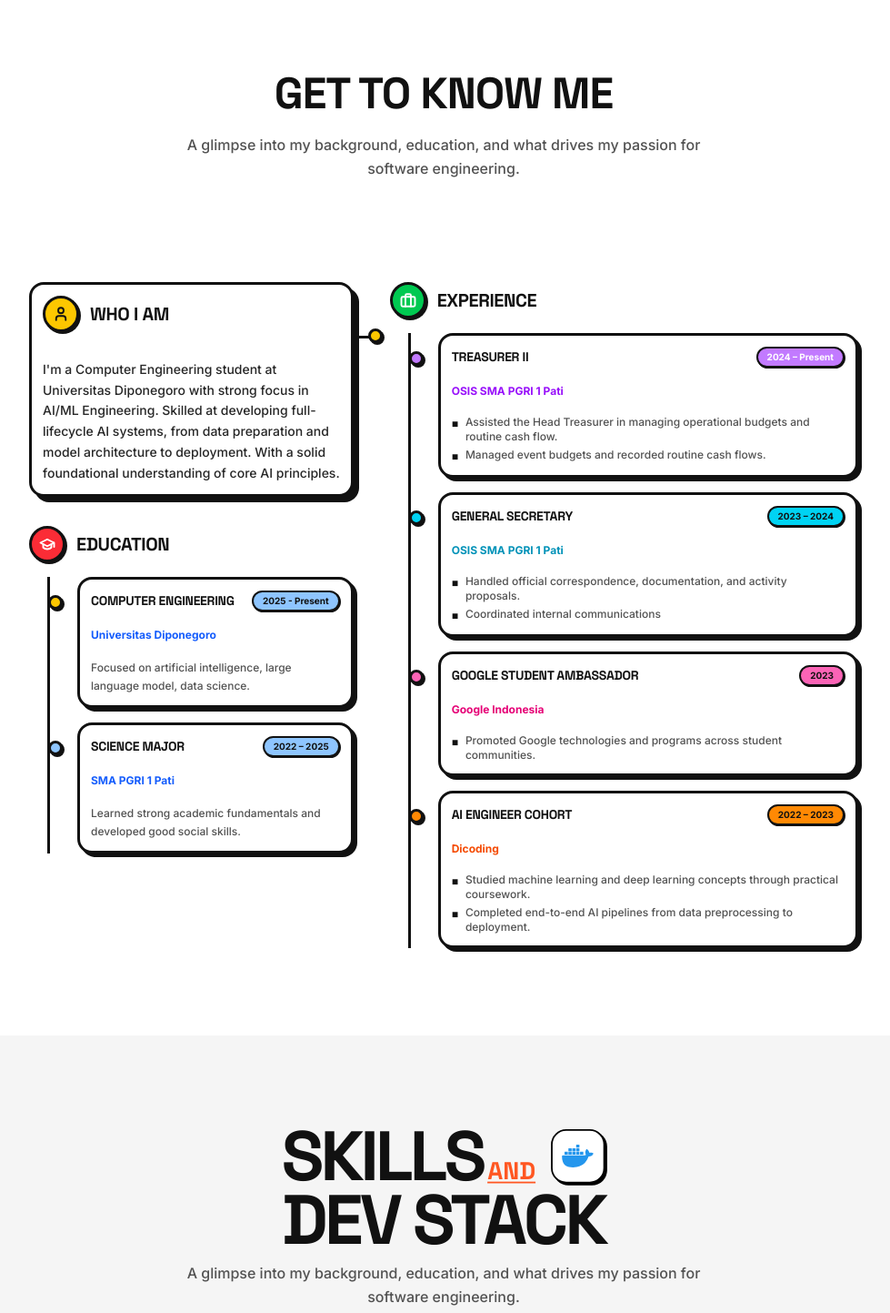
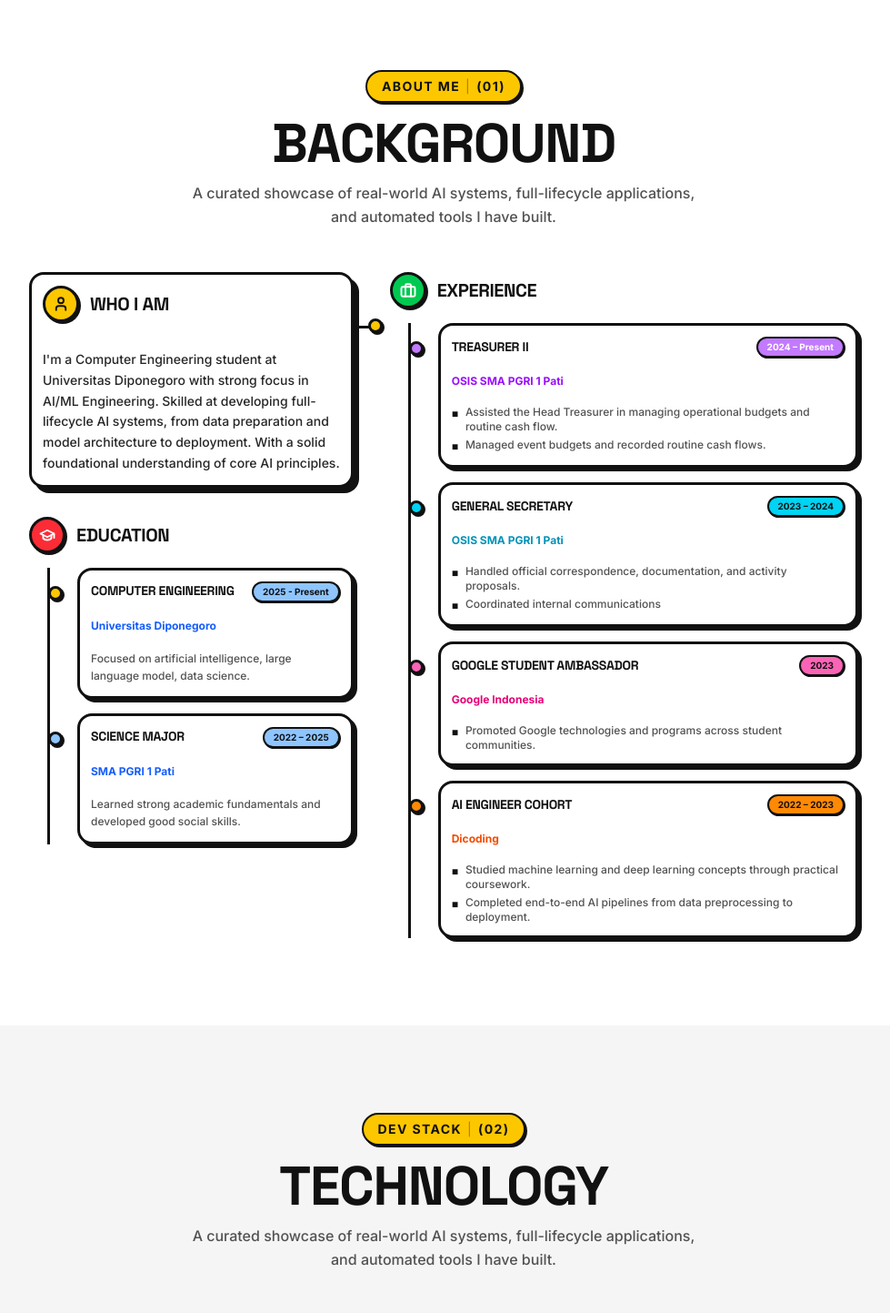
Before and after one commit to ddiazridho/diaz-portofolio, a Next.js app: page / in a window 1280 px wide. Shown: the part 820-2263 px from the top of the page at 91% size, without its empty margins (152-1131 px from the left). Built offline with nearby package versions, Linux system fonts and the light colour scheme.

Commit message:
udah keren

```diff
--- a/app/components/AboutSection.tsx
+++ b/app/components/AboutSection.tsx
@@ -22,17 +22,44 @@
       <div className="section">
 
         {/* Header */}
-        <div className="flex flex-col items-center justify-center text-center mb-20 lg:mb-28">
-          {/* <motion.div variants={fadeUp} custom={0} initial="hidden" whileInView="visible" viewport={{ once: true }}>
-            <span className="inline-block px-4 py-1.5 rounded-full border-[2.5px] border-[#111] bg-yellow-400 text-[#111] font-bold text-xs sm:text-sm tracking-widest shadow-[2px_2px_0px_0px_#111] mb-4 uppercase">
-              Background Story
+        <div className="flex flex-col items-center justify-center text-center mb-10 lg:mb-12">
+          {/* Counter Badge */}
+          <motion.div
+            variants={fadeUp}
+            custom={0}
+            initial="hidden"
+            whileInView="visible"
+            viewport={{ once: true }}
+          >
+            <span className="inline-flex items-center gap-1.5 px-4 py-1.5 rounded-full border-[2.5px] border-[#111] bg-yellow-400 text-[#111] font-bold text-xs sm:text-sm tracking-widest shadow-[2px_2px_0px_0px_#111] mb-3 uppercase">
+              About me<span className="opacity-40 font-normal">|</span> (01)
             </span>
-          </motion.div> */}
-          <motion.h2 variants={fadeUp} custom={1} initial="hidden" whileInView="visible" viewport={{ once: true }} className="text-3xl md:text-5xl font-black uppercase tracking-tight mb-4" style={{ fontFamily: "var(--font-space-grotesk)" }}>
-            GET TO KNOW ME
+          </motion.div>
+
+          {/* Section Title: Selected Works */}
+          <motion.h2
+            variants={fadeUp}
+            custom={1}
+            initial="hidden"
+            whileInView="visible"
+            viewport={{ once: true }}
+            className="text-4xl sm:text-5xl md:text-6xl font-black uppercase tracking-tight text-[#111] text-center leading-[1.05] mb-2"
+            style={{ fontFamily: "var(--font-space-grotesk)" }}
+          >
+            BACKGROUND <br />
+
           </motion.h2>
-          <motion.p variants={fadeUp} custom={2} initial="hidden" whileInView="visible" viewport={{ once: true }} className="text-neutral-600 max-w-xl text-sm sm:text-base font-medium leading-relaxed">
-            A glimpse into my background, education, and what drives my passion for software engineering.
+
+          {/* Subtitle */}
+          <motion.p
+            variants={fadeUp}
+            custom={2}
+            initial="hidden"
+            whileInView="visible"
+            viewport={{ once: true }}
+            className="text-neutral-600 max-w-xl text-sm sm:text-base font-medium leading-relaxed"
+          >
+            A curated showcase of real-world AI systems, full-lifecycle applications, and automated tools I have built.
           </motion.p>
         </div>
 
--- a/app/components/ContactSection.tsx
+++ b/app/components/ContactSection.tsx
@@ -9,7 +9,7 @@
   HiArrowTopRightOnSquare,
 } from "react-icons/hi2";
 import { SiGithub } from "react-icons/si";
-import { FaLinkedin, FaWhatsapp } from "react-icons/fa6";
+import { FaLinkedin, FaInstagram } from "react-icons/fa6";
 
 const fadeUp = {
   hidden: { opacity: 0, y: 24 },
@@ -36,10 +36,10 @@
     href: "https://www.linkedin.com/in/diaz-ridho-yuristianto/",
   },
   {
-    label: "WHATSAPP",
-    icon: <FaWhatsapp className="w-5 h-5 text-[#25D366]" />,
-    iconBg: "bg-green-100",
-    href: "https://wa.me/?text=Halo%20Diaz,%20saya%20tertarik%20untuk%20berkolaborasi",
+    label: "INSTAGRAM",
+    icon: <FaInstagram className="w-5 h-5 text-[#E1306C]" />,
+    iconBg: "bg-pink-100",
+    href: "https://www.instagram.com/dyzrd_/",
   },
 ];
 
@@ -88,60 +88,59 @@
     >
       <div className="w-full min-h-screen flex flex-col items-center justify-center p-4">
         <div className="flex max-w-2xl flex-col items-center text-center">
-          {/* Pill Badge Kuning */}
+          {/* Header */}
+          <div className="flex flex-col items-center justify-center text-center mb-10 lg:mb-12">
+            {/* Counter Badge */}
             <motion.div
               variants={fadeUp}
               custom={0}
               initial="hidden"
               whileInView="visible"
               viewport={{ once: true }}
-            className="mb-4 sm:mb-5"
             >
-            <span className="inline-flex items-center gap-2 px-4 py-1.5 rounded-full border-[2.5px] border-[#111] bg-yellow-400 text-[#111] font-bold text-xs sm:text-sm tracking-widest shadow-[2px_2px_0px_0px_#111] uppercase">
-              <span className="text-base leading-none">📬</span>
-              GET IN TOUCH
+              <span className="inline-flex items-center gap-1.5 px-4 py-1.5 rounded-full border-[2.5px] border-[#111] bg-yellow-400 text-[#111] font-bold text-xs sm:text-sm tracking-widest shadow-[2px_2px_0px_0px_#111] mb-3 uppercase">
+                LAST PAGE <span className="opacity-40 font-normal">|</span> (04)
               </span>
             </motion.div>
 
-          {/* H2 Display Font Tebal */}
+            {/* Section Title: Selected Works */}
             <motion.h2
               variants={fadeUp}
               custom={1}
               initial="hidden"
               whileInView="visible"
               viewport={{ once: true }}
-            className="text-3xl sm:text-5xl md:text-6xl font-black uppercase tracking-tight text-[#111] text-center leading-[1.08] mb-4 sm:mb-5"
+              className="text-4xl sm:text-5xl md:text-6xl font-black uppercase tracking-tight text-[#111] text-center leading-[1.05] mb-2"
               style={{ fontFamily: "var(--font-space-grotesk)" }}
             >
-            LET&apos;S TALK ABOUT YOUR <br />
-            <span className="relative inline-block mt-1">
-              NEXT PROJECT!
-            </span>
+              CONTACT ME<br />
+
             </motion.h2>
 
-          {/* Subtitle / Deskripsi */}
+            {/* Subtitle */}
             <motion.p
               variants={fadeUp}
               custom={2}
               initial="hidden"
               whileInView="visible"
               viewport={{ once: true }}
-            className="w-full text-neutral-600 text-sm sm:text-base font-medium leading-relaxed text-center"
+              className="text-neutral-600 max-w-xl text-sm sm:text-base font-medium leading-relaxed"
             >
-            Tertarik untuk hire, kolaborasi, atau sekadar sapa? <br className="hidden sm:inline" />
-            Inbox saya selalu terbuka untuk Anda.
+              A curated showcase of real-world AI systems, full-lifecycle applications, and automated tools I have built.
             </motion.p>
+          </div>
 
-          {/* Kotak Email Utama (Border hitam 3px, hard shadow 4px, tombol salin interaktif) */}
+          {/* Main Card */}
           <motion.div
             variants={fadeUp}
             custom={3}
             initial="hidden"
             whileInView="visible"
             viewport={{ once: true }}
-            className="mt-8 mb-6 w-full sm:mt-10 sm:mb-8"
+            className="w-full border-[3px] border-[#111] bg-white rounded-2xl sm:rounded-3xl p-5 sm:p-7 md:p-8 shadow-[6px_6px_0px_0px_#111] hover:-translate-y-1 hover:-translate-x-1 hover:shadow-[8px_8px_0px_0px_#111] transition-all duration-200 flex flex-col gap-4 sm:gap-5"
           >
-            <div className="border-[3px] border-[#111] bg-white rounded-2xl sm:rounded-3xl p-4 sm:p-5 md:p-6 shadow-[4px_4px_0px_0px_#111] sm:shadow-[5px_5px_0px_0px_#111] hover:shadow-[7px_7px_0px_0px_#111] hover:-translate-y-0.5 hover:-translate-x-0.5 transition-all duration-200 flex flex-col sm:flex-row items-center justify-between gap-4">
+            {/* Kotak Email Utama */}
+            <div className="border-[2.5px] border-[#111] bg-neutral-50 rounded-xl sm:rounded-2xl p-4 sm:p-5 shadow-[3px_3px_0px_0px_#111] flex flex-col sm:flex-row items-center justify-between gap-4">
               {/* Email Content */}
               <div className="flex items-center gap-3 sm:gap-4 w-full sm:w-auto justify-start">
                 <div className="w-11 h-11 sm:w-12 sm:h-12 rounded-xl bg-yellow-400 border-[2.5px] border-[#111] shadow-[2px_2px_0px_0px_#111] flex items-center justify-center flex-shrink-0 text-[#111]">
@@ -186,22 +185,16 @@
                 )}
               </button>
             </div>
-          </motion.div>
 
-          {/* Kartu Tombol Aksi (GitHub, LinkedIn, WhatsApp) */}
+            {/* Kartu Tombol Aksi (GitHub, LinkedIn, Instagram) */}
             <div className="grid grid-cols-1 sm:grid-cols-3 gap-3.5 sm:gap-4 w-full">
-            {actionCards.map((btn, idx) => (
-              <motion.a
+              {actionCards.map((btn) => (
+                <a
                   key={btn.label}
                   href={btn.href}
                   target="_blank"
                   rel="noopener noreferrer"
-                variants={fadeUp}
-                custom={4 + idx}
-                initial="hidden"
-                whileInView="visible"
-                viewport={{ once: true }}
-                className="group flex items-center justify-between p-3.5 sm:p-4 bg-white border-[3px] border-[#111] rounded-2xl shadow-[4px_4px_0px_0px_#111] hover:-translate-y-1 hover:-translate-x-1 hover:shadow-[6px_6px_0px_0px_#111] active:translate-x-0.5 active:translate-y-0.5 active:shadow-[2px_2px_0px_0px_#111] transition-all duration-200 no-underline cursor-pointer"
+                  className="group flex items-center justify-between p-3.5 sm:p-4 bg-neutral-50 hover:bg-white border-[2.5px] border-[#111] rounded-xl sm:rounded-2xl shadow-[3px_3px_0px_0px_#111] hover:-translate-y-1 hover:-translate-x-1 hover:shadow-[5px_5px_0px_0px_#111] active:translate-x-0.5 active:translate-y-0.5 active:shadow-[1px_1px_0px_0px_#111] transition-all duration-200 no-underline cursor-pointer"
                 >
                   <div className="flex items-center gap-2.5 sm:gap-3">
                     <div
@@ -217,9 +210,10 @@
                     </span>
                   </div>
                   <HiArrowTopRightOnSquare className="w-4 h-4 text-neutral-400 group-hover:text-[#111] group-hover:translate-x-0.5 group-hover:-translate-y-0.5 transition-all duration-150 flex-shrink-0 ml-1" />
-              </motion.a>
+                </a>
               ))}
             </div>
+          </motion.div>
         </div>
       </div>
     </section>
--- a/app/components/SkillsSection.tsx
+++ b/app/components/SkillsSection.tsx
@@ -129,57 +129,47 @@
 
       <div className="section">
         {/* ── Neo-Brutalist Editorial Header ── */}
-        <motion.div
-          initial={{ opacity: 0, y: 24 }}
-          whileInView={{ opacity: 1, y: 0 }}
-          viewport={{ once: true, margin: "-80px" }}
-          transition={{ duration: 0.65, ease: [0.16, 1, 0.3, 1] }}
-          className="pb-8 mb-14"
-          style={{ marginBottom: "60px" }}
-        >
-          <div className="gap-2 relative select-none flex flex-col items-center">
-            {/* Giant two-line editorial text */}
-            <div className="w-full flex justify-center items-center h-28 sm:h-36 overflow-visible" style={{ fontFamily: "var(--font-space-grotesk)" }}>
-              <div className="scale-[0.45] sm:scale-[0.6] origin-center relative">
-                {/* Line 1: "SKILLS AND" */}
-                <div className="flex items-end leading-none gap-3 sm:gap-4">
-                  <span
-                    className="font-black tracking-tighter uppercase text-[clamp(3.2rem,10vw,8rem)] text-[#111]"
-                    style={{ lineHeight: 0.88 }}
-                  >
-                    SKILLS
-                  </span>
-                  <span
-                    className="inline-block -translate-x-2 font-black uppercase text-[clamp(1.1rem,3.5vw,2.8rem)] text-[#FF5722] mb-[0.15em] whitespace-nowrap leading-none"
-                    style={{
-                      textDecoration: "underline",
-                      textDecorationColor: "#FF5722",
-                      textDecorationThickness: "3px",
-                      textUnderlineOffset: "5px",
-                    }}
-                  >
-                    AND
-                  </span>
-                  <div className="self-center ml-1 w-[5rem] sm:w-[6.2rem] h-[5rem] sm:h-[6.2rem] bg-white border-[3px] border-black rounded-xl shadow-[3px_3px_0px_#000] sm:shadow-[4px_4px_0px_#000] flex items-center justify-center p-2 overflow-hidden group">
-                    <SiDocker className="w-3/4 h-3/4 text-[#2496ED] group-hover:scale-110 transition-transform duration-200" />
-                  </div>
-                </div>
+        {/* Header */}
+        <div className="flex flex-col items-center justify-center text-center mb-10 lg:mb-12">
+          {/* Counter Badge */}
+          <motion.div
+            variants={fadeUp}
+            custom={0}
+            initial="hidden"
+            whileInView="visible"
+            viewport={{ once: true }}
+          >
+            <span className="inline-flex items-center gap-1.5 px-4 py-1.5 rounded-full border-[2.5px] border-[#111] bg-yellow-400 text-[#111] font-bold text-xs sm:text-sm tracking-widest shadow-[2px_2px_0px_0px_#111] mb-3 uppercase">
+              DEV STACK <span className="opacity-40 font-normal">|</span> (02)
+            </span>
+          </motion.div>
 
-                {/* Line 2: "DEV STACK" */}
-                <div
-                  className="font-black tracking-tighter uppercase text-[clamp(3.2rem,10vw,8rem)] text-[#111] mt-1"
-                  style={{ lineHeight: 0.88 }}
-                >
-                  DEV STACK
-                </div>
-              </div>
-            </div>
-            <motion.p variants={fadeUp} custom={2} initial="hidden" whileInView="visible" viewport={{ once: true }} className="text-center mx-auto text-neutral-600 max-w-xl text-sm sm:text-base font-medium leading-relaxed">
-              A glimpse into my background, education, and what drives my passion for software engineering.
-            </motion.p>
-          </div>
+          {/* Section Title: Selected Works */}
+          <motion.h2
+            variants={fadeUp}
+            custom={1}
+            initial="hidden"
+            whileInView="visible"
+            viewport={{ once: true }}
+            className="text-4xl sm:text-5xl md:text-6xl font-black uppercase tracking-tight text-[#111] text-center leading-[1.05] mb-2"
+            style={{ fontFamily: "var(--font-space-grotesk)" }}
+          >
+            TECHNOLOGY <br />
 
-        </motion.div>
+          </motion.h2>
+
+          {/* Subtitle */}
+          <motion.p
+            variants={fadeUp}
+            custom={2}
+            initial="hidden"
+            whileInView="visible"
+            viewport={{ once: true }}
+            className="text-neutral-600 max-w-xl text-sm sm:text-base font-medium leading-relaxed"
+          >
+            A curated showcase of real-world AI systems, full-lifecycle applications, and automated tools I have built.
+          </motion.p>
+        </div>
 
 
         {/* ── Neo-Brutalism Two-Column Grid ── */}
```
Also changed, not shown: app/components/ProjectsSection.tsx (+11 -8 lines). Lines whose indentation alone changed are shown as unchanged.
